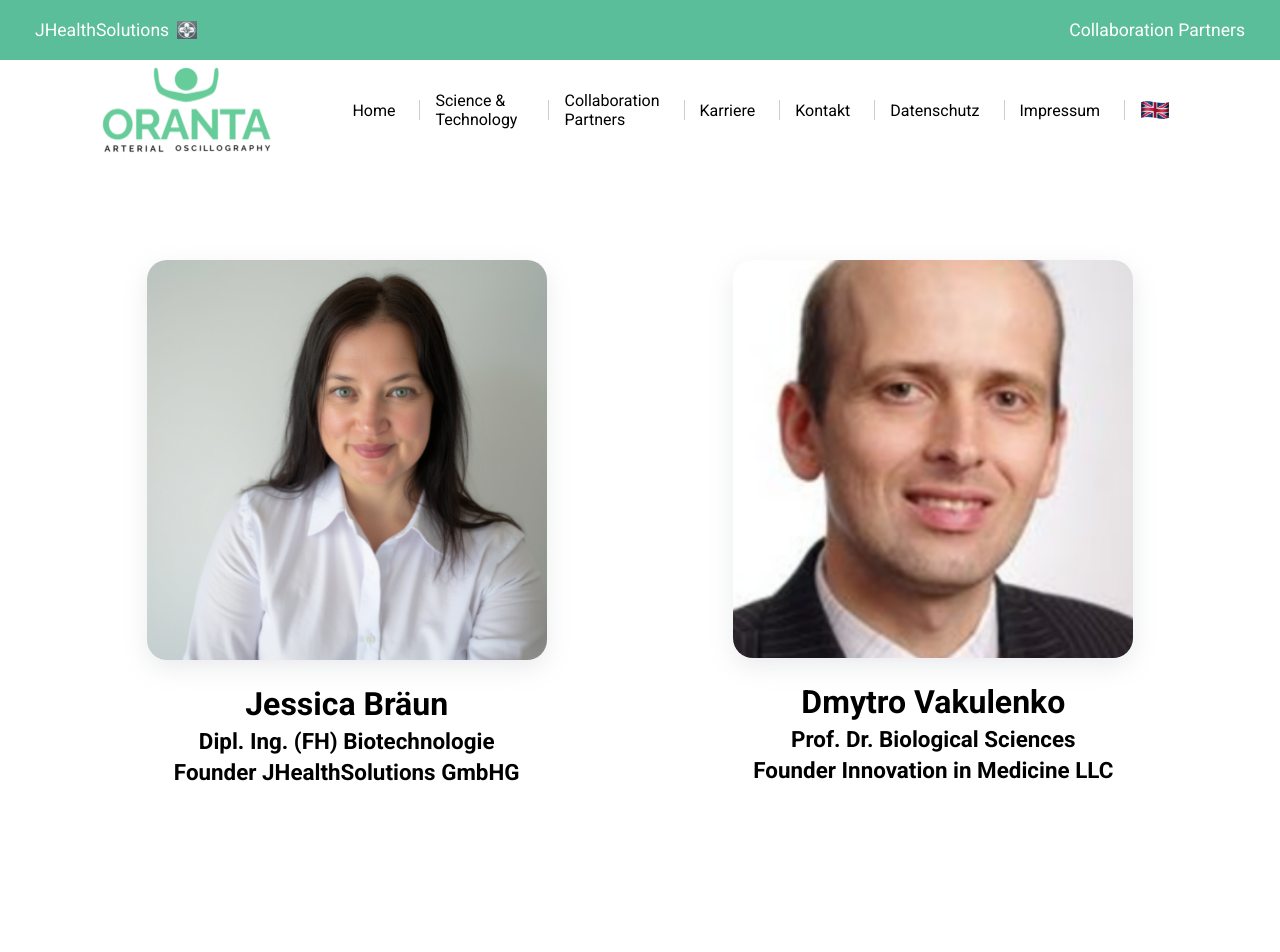
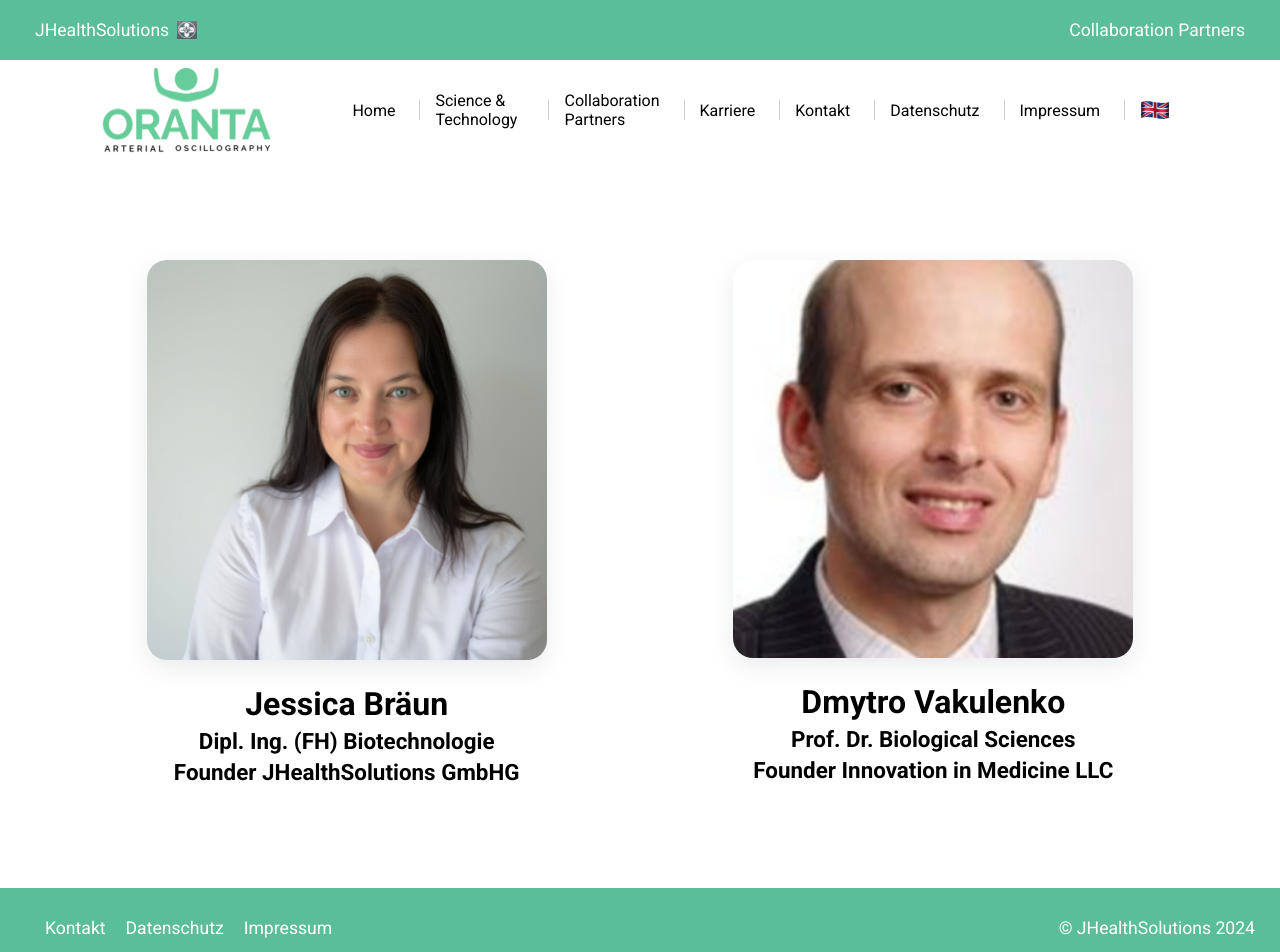
Before and after one commit to Pingis2/JHealthSolutions, a React (Vite) app: page /collaboration-partners in a window 1280 px wide. Shown: the top 952 px of the page. Before the commit the page ends 800 px from the top, so only its background shows below. Built offline with nearby package versions, Linux system fonts and the light colour scheme.

Commit message:
Added - footer to collaboration partners

```diff
--- a/src/pages/CollaborationPartners.tsx
+++ b/src/pages/CollaborationPartners.tsx
@@ -2,10 +2,11 @@
 import { Header } from "../components/header";
 import JessicaImage from "../assets/images/collaboration-partners/jessica-image.png";
 import DmytroImage from "../assets/images/collaboration-partners/dmytro-image.png";
+import Footer from "../components/Footer";
 
 export const CollaborationPartners = () => {
   return (
-    <>
+    <div className="collboration-partners-container">
       <header className="home-header">
         <div className="header-left">
           <p>JHealthSolutions</p>
@@ -49,7 +50,9 @@
           </div>
         </section>
       </div>
-    </>
+
+      <Footer />
+    </div>
   );
 };
 
--- a/src/styling/collaboration-partners/collaborations-partners-mobile.scss
+++ b/src/styling/collaboration-partners/collaborations-partners-mobile.scss
@@ -1,5 +1,9 @@
 @use "../mixins/fonts.scss" as *;
 @use "../mixins/colors.scss" as *;
+
+.collboration-partners-container {
+  min-height: 100vh;
+}
 
 .home-header {
   display: flex;
@@ -54,6 +58,7 @@
     display: flex;
     flex-direction: column;
     align-items: center;
+    margin-bottom: 50px;
   }
 
   img {
```
